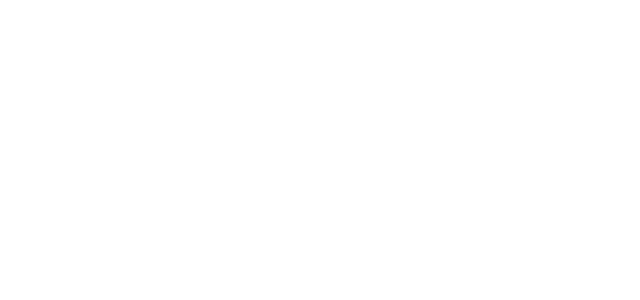
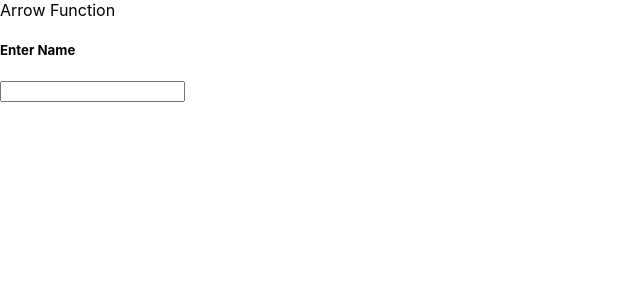
Before and after one commit to ugurh/filo-ui, a React (Create React App) app: page / in a window 1280 px wide. Shown: the top 300 px of the page, without its empty margins (0-640 px from the left). Built offline with nearby package versions, Linux system fonts and the light colour scheme.

Commit message:
Higher-Order Functions in React

```diff
--- a/src/App.js
+++ b/src/App.js
@@ -1,11 +1,13 @@
 import logo from './logo.svg';
 import './App.css';
 import YK from './components/YK';
+import HOC from './components/HOC';
 
 function App() {
   return (
     <div className="App">
       <YK/>
+      <HOC />
     </div>
   );
 }
--- /dev/null
+++ b/src/components/HOC.js
@@ -0,0 +1,44 @@
+import React, { Component } from 'react';
+
+const doFilter = query => user =>
+    query === user.name;
+
+class HOC extends Component {
+    constructor(props) {
+        super(props)
+        this.state = {
+            query: ''
+        }
+        this.onChange = this.onChange.bind(this);
+    }
+
+    onChange(event) {
+        this.setState({
+            query: event.target.value
+        });
+    }
+
+    render() {
+        const users = [
+            { name: 'Ugur' },
+            { name: 'Harun' },
+            { name: 'Emre' }
+        ]
+
+        return (
+            <div>
+                <ul>
+                    {
+                        users
+                            .filter(doFilter(this.state.query))
+                            .map(user => <li>{user.name}</li>)
+                    }
+                </ul>
+                <h5>Enter Name</h5>
+                <input type='text' onChange={this.onChange} />
+            </div>
+        );
+    }
+}
+
+export default HOC;
--- a/src/components/YK.js
+++ b/src/components/YK.js
@@ -8,6 +8,8 @@
         ];
         const isShown = false;
 
+        const arrowFunction = () => 'Arrow Function';
+
         return (
             <div>
                 {
@@ -17,6 +19,7 @@
                         {users.map(user => <li>{user.name}</li>)}
                     </ul>
                 }
+                {arrowFunction()}
             </div>
         );
     }
```
